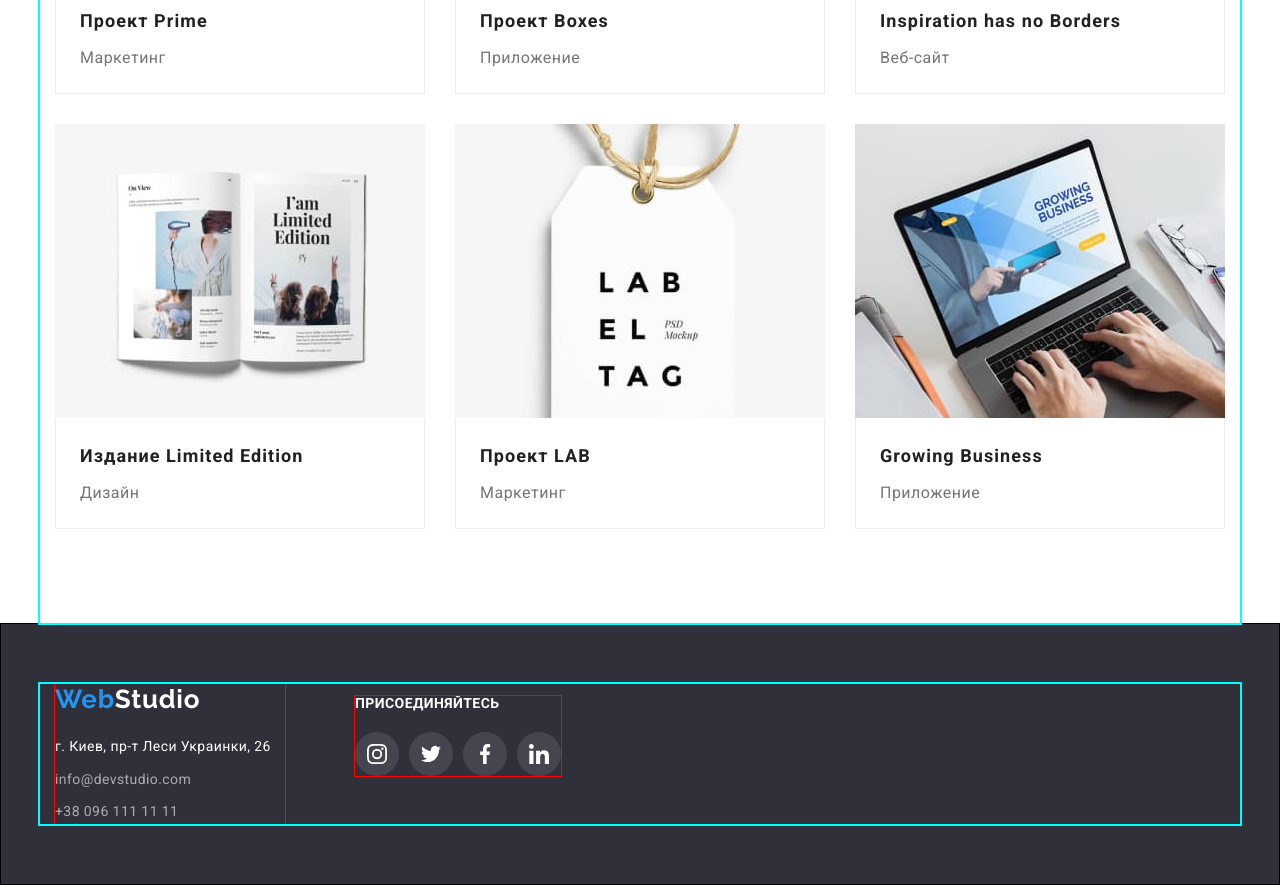
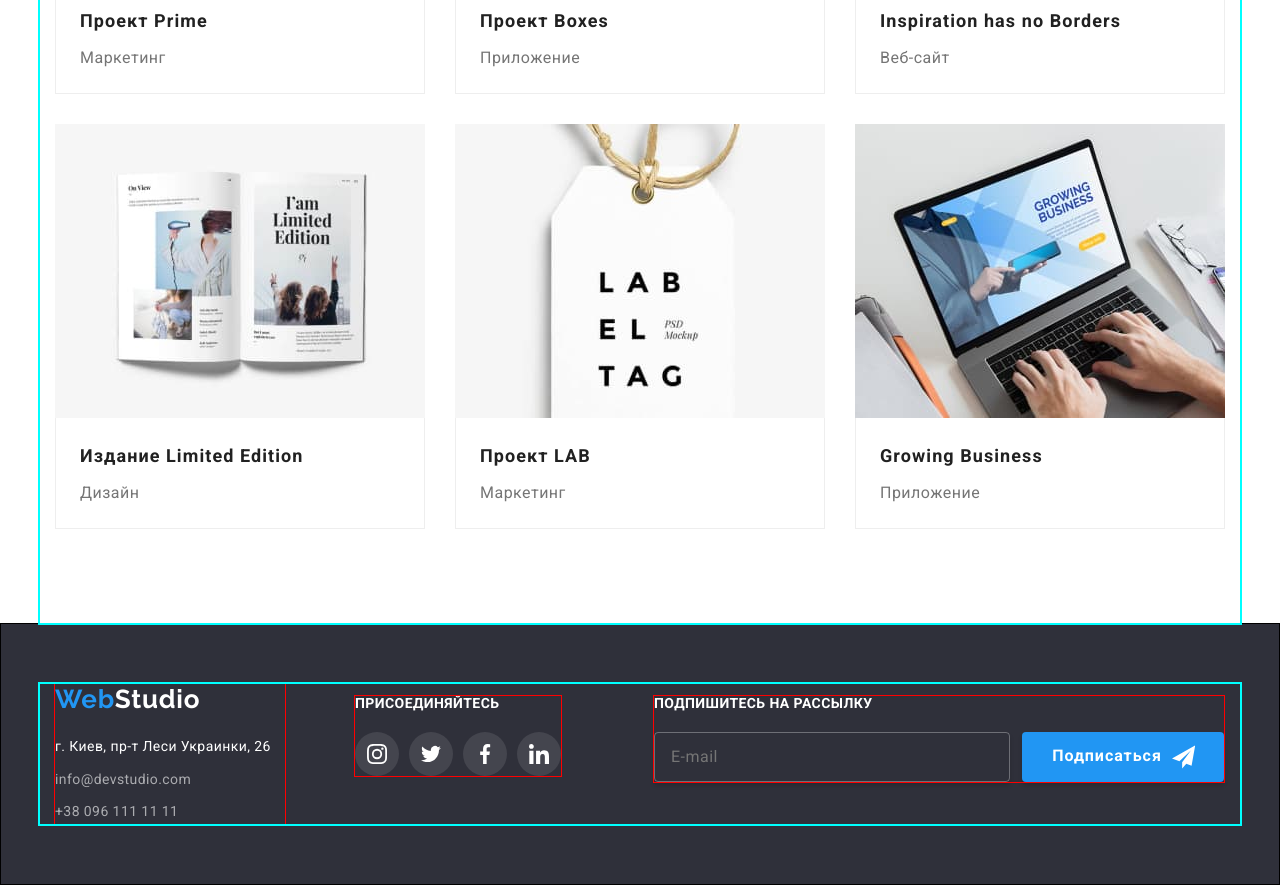
Before and after one commit to Zhdanov-Eugene/goit-markup-hw-06, a plain HTML site: page portfolio.html in a window 1280 px wide. Shown: the part 1011-1896 px from the top of the page. Drawn offline with nearby package versions, Linux system fonts and the light colour scheme.

Commit message:
Додана подписка и кнопка в футер + изменения в цсс переменная и портфолио.

```diff
--- a/css/common.css
+++ b/css/common.css
@@ -215,6 +215,8 @@ img {
 
 /* =======footer======= */
 
+/* контейнера футера */
+
 .footer {
   padding-top: 60px;
   padding-bottom: 60px;
@@ -225,20 +227,54 @@ img {
   box-shadow: 0px 4px 4px rgba(0, 0, 0, 0.25);
 }
 
-/* .address-footer {
-  margin-top: 0px;
-  margin-bottom: 60px;
+.footer .container {
+  display: flex;
+  align-items: baseline;
 }
-.footer .list {
-  margin-top: 0px;
-  margin-bottom: 0px;
-} */
 
+.addres-info {
+  margin: 0px;
+  width: 230px;
+
+  outline: 1px solid red;
+}
+
+.footer .socials {
+  margin-left: 70px;
+  width: 206px;
+  height: 80px;
+
+  outline: 1px solid red;
+}
+
+.subscription {
+  width: 570px;
+  margin-left: 93px;
+
+  outline: 1px solid red;
+}
+
+/* якорь-лого-компании */
 .nav-footer {
   margin-top: 0px;
   margin-bottom: 20px;
 }
+.logo-footer {
+  font-family: 'Raleway', sans-serif;
+  font-weight: 700;
+  font-size: 26px;
+  line-height: 1.19;
+  text-decoration: none;
+  letter-spacing: 0.03em;
+}
+.web-footer {
+  color: var(--accent-color);
+}
+.studio-footer {
+  color: var(--body-color);
+}
 
+/* адресс */
 .adds-webstudio {
   color: var(--body-color);
   font-weight: 400;
@@ -265,40 +301,7 @@ img {
   color: var(--accent-color);
 }
 
-.logo-footer {
-  font-family: 'Raleway', sans-serif;
-  font-weight: 700;
-  font-size: 26px;
-  line-height: 1.19;
-  text-decoration: none;
-  letter-spacing: 0.03em;
-}
-
-.web-footer {
-  color: var(--accent-color);
-}
-
-.studio-footer {
-  color: var(--body-color);
-}
-
-.addres-info {
-  margin-right: 70px;
-  max-width: 230px;
-}
-
-.footer .socials {
-  margin: 0px;
-  width: 206px;
-  height: 80px;
-}
-
-.footer .container {
-  display: flex;
-  align-items: baseline;
-  /* height: 252px; */
-}
-
+/* соц-сети */
 .socials .title {
   font-style: normal;
   font-weight: 700;
@@ -339,4 +342,62 @@ img {
   background-color: var(--accent-color);
 }
 
+/* subscription подписка*/
+
+.subscription p {
+  margin-top: 0px;
+  margin-bottom: 20px;
+
+  font-weight: 700;
+  font-size: 14px;
+  line-height: 1.14;
+  letter-spacing: 0.03em;
+  text-transform: uppercase;
+
+  color: var(--body-color);
+}
+
+.subscription .form {
+  display: flex;
+}
+.subscription .form input {
+  width: 358px;
+  height: 50px;
+  margin-right: 12px;
+  padding: 15px 16px;
+
+  font-weight: 400;
+  font-size: 16px;
+  line-height: 1.25;
+
+  letter-spacing: 0.03em;
+  color: var(--form-visually-hidden-placeholder-color);
+  border: 1px solid var(--form-input-border-solid-color);
+  box-sizing: border-box;
+  border-radius: 4px;
+  box-shadow: 0px 4px 4px rgba(0, 0, 0, 0.15);
+
+  background-color: transparent;
+  transition: var(--transition-time) var(--time-distribution-function);
+}
+
+.footer .subscription input:hover,
+.footer .subscription input:focus {
+  color: var(--body-color);
+  border: 1px solid var(--accent-color);
+}
+
+.footer .button-subscription {
+  display: flex;
+  align-items: center;
+
+  padding-right: 28px;
+  padding-left: 29px;
+}
+
+.footer .button-subscription svg {
+  fill: currentColor;
+  margin-left: 10px;
+}
+
 /*---------- finish------------ */
--- a/css/style.css
+++ b/css/style.css
@@ -7,11 +7,11 @@
 ***********************************************/
 :root {
   --body-color: #ffffff;
-  --primary-text-color: #757575;
+  --hero-text-color: #757575;
   --title-text-color: #212121;
   --accent-color: #2196f3;
   --text-logo-color: #000000;
-  --button-primary-color-hover: #188ce8;
+  --button-hero-color-hover: #188ce8;
   --footer-link-color: rgba(255, 255, 255, 0.6);
   --team-back-color: #f5f4fa;
   --bg-footer-color: #2f303a;
@@ -36,7 +36,7 @@ html {
 
 body {
   background-color: var(--body-color);
-  color: var(--primary-text-color);
+  color: var(--hero-text-color);
   font-family: 'Roboto', sans-serif;
   margin: 0;
 }
@@ -55,6 +55,43 @@ img {
   display: block;
   max-width: 100%;
   height: auto;
+}
+/* общая стилизация кнопок */
+.button-hero,
+.button-subscription,
+.button-modal {
+  min-width: 200px;
+  max-height: 50px;
+  padding-top: 10px;
+  padding-bottom: 10px;
+
+  background-color: var(--accent-color);
+  box-shadow: 0px 4px 4px rgba(0, 0, 0, 0.15);
+  border-radius: 4px;
+  color: var(--body-color);
+
+  font-weight: 700;
+  font-size: 16px;
+  line-height: 1.9;
+
+  align-items: center;
+  text-align: center;
+  letter-spacing: 0.06em;
+
+  border: 1px solid transparent;
+  transition: var(--transition-time) var(--time-distribution-function),
+    background-color var(--transition-time) var(--time-distribution-function);
+}
+
+.button-hero:hover,
+.button-hero:focus,
+.button-subscription:hover,
+.button-subscription:focus,
+.button-modal:hover,
+.button-modal:focus {
+  background-color: var(--body-color);
+  color: var(--title-text-color);
+  cursor: pointer;
 }
 
 /* .....утилиты....... */
@@ -191,7 +228,7 @@ img {
   padding-top: 32px;
   padding-bottom: 32px;
 
-  color: var(--primary-text-color);
+  color: var(--hero-text-color);
   font-weight: 500;
   font-size: 14px;
   line-height: 1.14;
@@ -254,32 +291,10 @@ img {
 }
 
 /* ...........Button........... */
-.button-primary {
-  min-width: 200px;
-  min-height: 50px;
-
-  background-color: var(--accent-color);
-  box-shadow: 0px 4px 4px rgba(0, 0, 0, 0.15);
-  border-radius: 4px;
-  color: var(--body-color);
-
-  font-weight: 700;
-  font-size: 16px;
-  line-height: 1.9;
-
-  align-items: center;
-  text-align: center;
-  letter-spacing: 0.06em;
-
-  border: 1px solid transparent;
-  padding: 10px 32px;
+.button-hero {
+  padding-left: 32px;
+  padding-right: 32px;
   display: inline-block;
-}
-
-.button-primary:hover,
-.button-primary:focus {
-  background-color: var(--body-color);
-  color: var(--title-text-color);
 }
 
 /* Модальное окно */
@@ -788,12 +803,26 @@ img {
   box-shadow: 0px 4px 4px rgba(0, 0, 0, 0.15);
 
   background-color: transparent;
+  transition: var(--transition-time) var(--time-distribution-function);
 }
 
 .footer .subscription input:hover,
 .footer .subscription input:focus {
   color: var(--body-color);
   border: 1px solid var(--accent-color);
+}
+
+.footer .button-subscription {
+  display: flex;
+  align-items: center;
+
+  padding-right: 28px;
+  padding-left: 29px;
+}
+
+.footer .button-subscription svg {
+  fill: currentColor;
+  margin-left: 10px;
 }
 
 /*---------- finish------------ */
--- a/portfolio.html
+++ b/portfolio.html
@@ -290,8 +290,7 @@
         <div class="addres-info">
           <nav class="nav-footer">
             <a class="logo-footer" href="./index.html">
-              <span class="web-footer">Web</span
-              ><span class="studio-footer">Studio</span>
+              <b class="web-footer">Web</b><b class="studio-footer">Studio</b>
             </a>
           </nav>
 
@@ -346,7 +345,28 @@
             </li>
           </ul>
         </div>
+        <div class="subscription">
+          <p>Подпишитесь на рассылку</p>
+          <form class="form js-speaker-form">
+            <label class="visually-hidden" for="subscription"
+              >Електронная почта</label
+            >
+            <input
+              type="email"
+              name="subscription"
+              id="subscription"
+              placeholder="E-mail"
+            />
+            <button class="button-subscription" type="submit">
+              Подписаться
+              <svg width="24" height="24">
+                <use href="./images/sprite.svg#icon-telegram-icon-send-1"></use>
+              </svg>
+            </button>
+          </form>
+        </div>
       </div>
     </footer>
+    <script src="./js/form.js"></script>
   </body>
 </html>
```
Also changed, not shown: index.html (+2 -2 lines), 1 other file.
